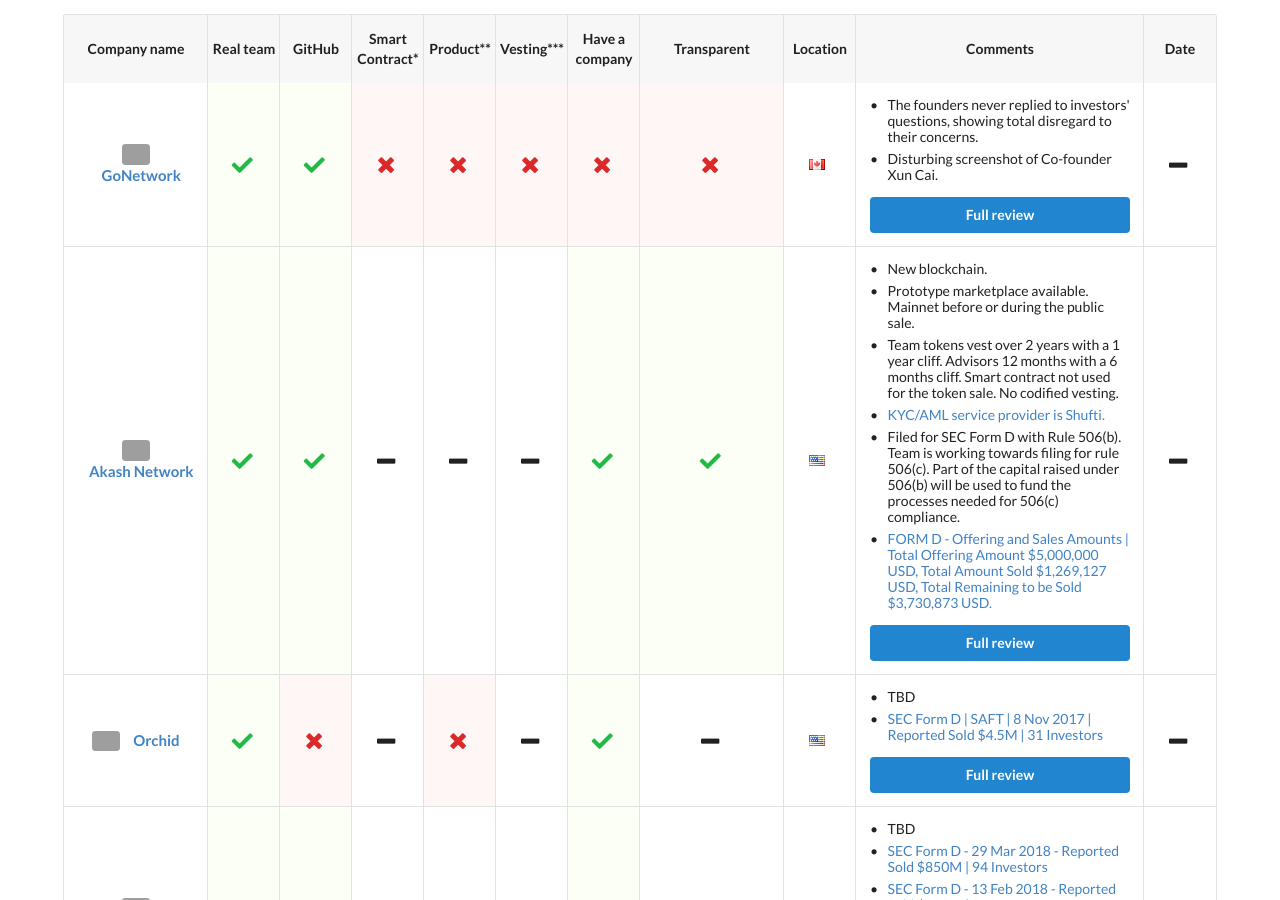
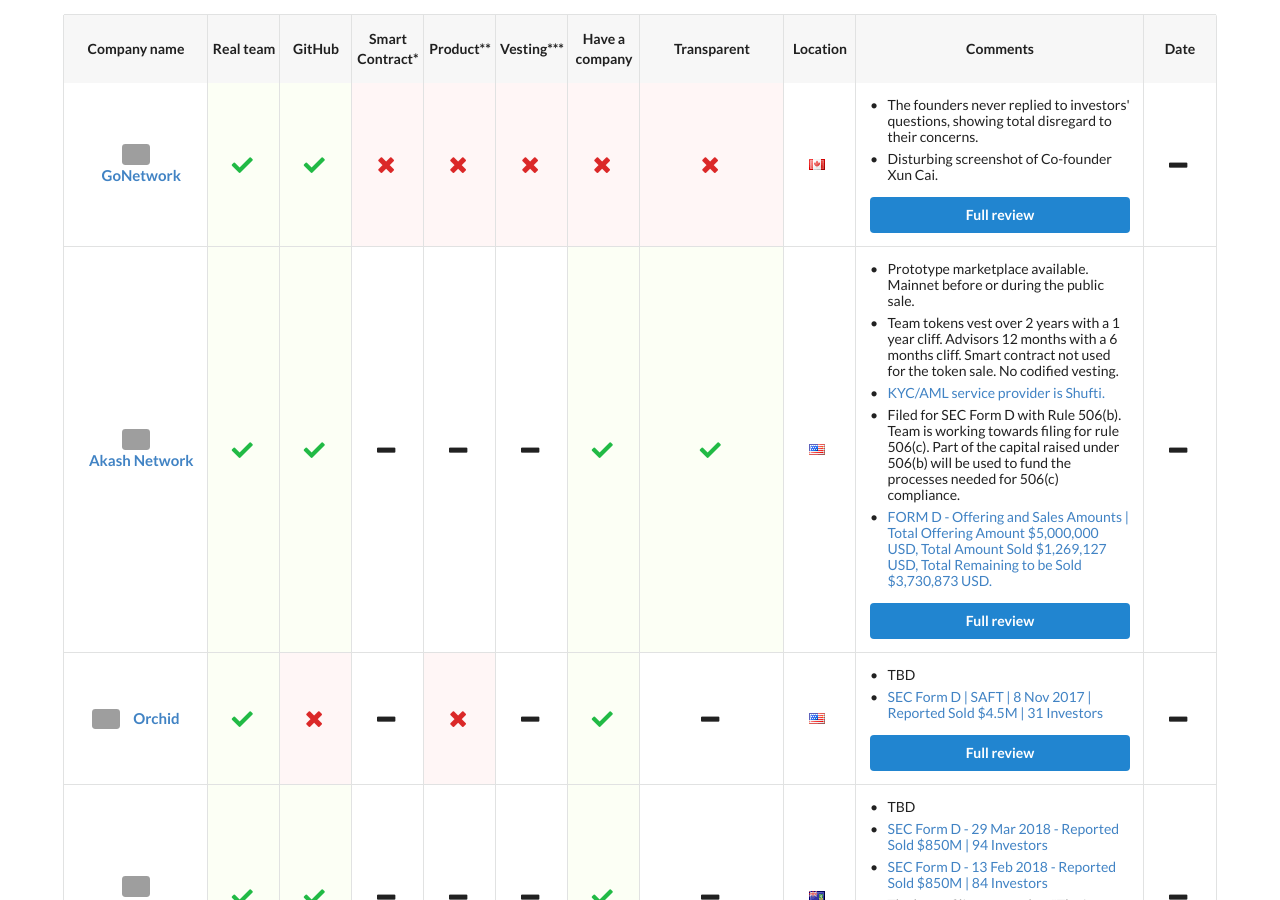
Before and after one commit to ico-check/ico-check, a Jekyll site: the page built from index.md, in a window 1280 px wide and 900 px high, scrolled down 463 px. Built offline with Jekyll 4.4.1, drawn with Linux system fonts in a browser that asks for light colours; nearby versions of some CDN libraries; grey boxes are pictures that could not be loaded.

Commit message:
69-akashnetwork-ico-check
Comment update

```diff
--- a/_data/active-future-icos.yml
+++ b/_data/active-future-icos.yml
@@ -30,7 +30,6 @@
   transparent: true
   location: United States
   comments:
-    - content: New blockchain.
     - content: Prototype marketplace available. Mainnet before or during the public sale.
     - content: Team tokens vest over 2 years with a 1 year cliff. Advisors 12 months with a 6 months cliff. Smart contract not used for the token sale. No codified vesting.
     - content: KYC/AML service provider is Shufti.
```
